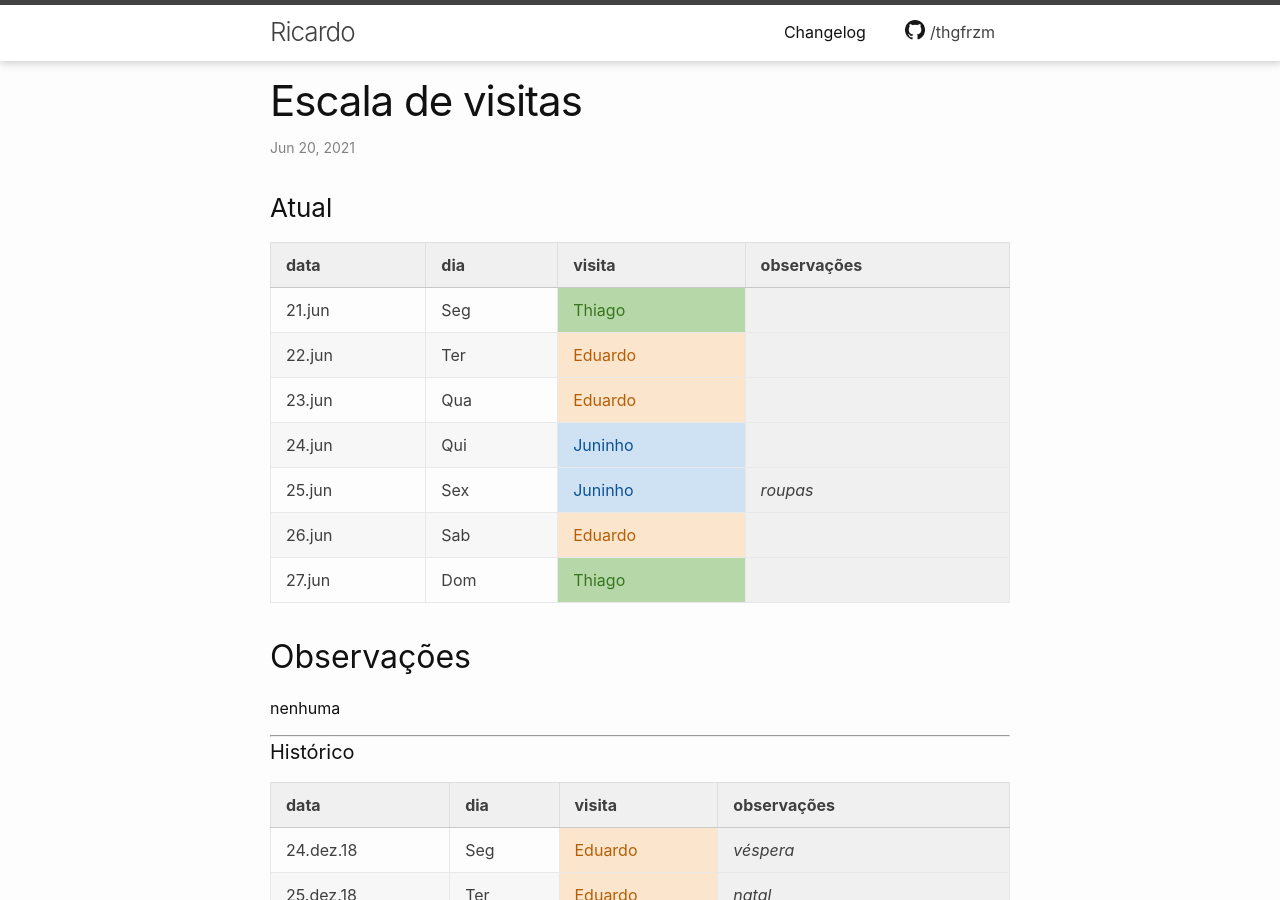
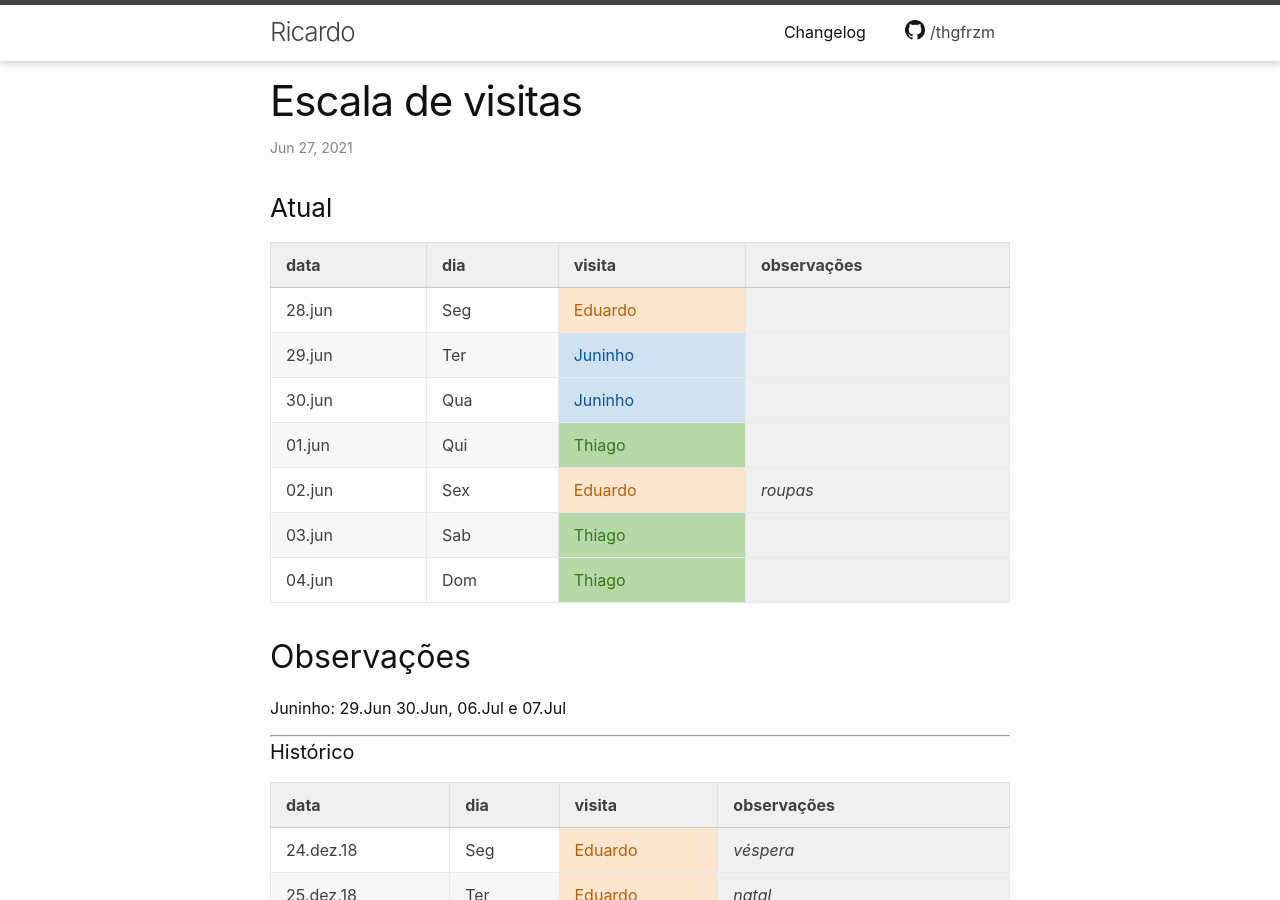
Before and after one commit to thgfrzm/ricardo, a Jekyll site: the page built from _posts/2018-12-23-escala-visitas.markdown, in a window 1280 px wide and 900 px high. Built offline with Jekyll 4.4.1, drawn with Linux system fonts in a browser that asks for light colours; some of the changed text lies outside the part shown.

Commit message:
Update 2018-12-23-escala-visitas.markdown

```diff
--- a/_posts/2018-12-23-escala-visitas.markdown
+++ b/_posts/2018-12-23-escala-visitas.markdown
@@ -1,7 +1,7 @@
 ---
 layout: post
 title:  "Escala de visitas"
-date:   2021-06-20 20:50:00 -0300
+date:   2021-06-27 20:50:00 -0300
 categories: agenda
 ---
 <!--
@@ -15,17 +15,17 @@ categories: agenda
 
 | data   | dia | visita  | observações |
 | ------ | --- | ------- | ----------- |
-| 21.jun | Seg | Thiago  |             |
-| 22.jun | Ter | Eduardo |             |
-| 23.jun | Qua | Eduardo |             |
-| 24.jun | Qui | Juninho |             |
-| 25.jun | Sex | Juninho | _roupas_    |
-| 26.jun | Sab | Eduardo |             |
-| 27.jun | Dom | Thiago  |             |
+| 28.jun | Seg | Eduardo |             |
+| 29.jun | Ter | Juninho |             |
+| 30.jun | Qua | Juninho |             |
+| 01.jun | Qui | Thiago  |             |
+| 02.jun | Sex | Eduardo | _roupas_    |
+| 03.jun | Sab | Thiago  |             |
+| 04.jun | Dom | Thiago  |             |
 
 ## Observações
 
-nenhuma
+Juninho: 29.Jun 30.Jun, 06.Jul e 07.Jul
 
 ---
 
@@ -943,3 +943,10 @@ nenhuma
 | 18.jun    | Sex | Juninho     |                     |
 | 19.jun    | Sab | Thiago      | _roupas_            |
 | 20.jun    | Dom | Thiago      |                     |
+| 21.jun    | Seg | Thiago      |                     |
+| 22.jun    | Ter | Eduardo     |                     |
+| 23.jun    | Qua | Eduardo     |                     |
+| 24.jun    | Qui | Juninho     |                     |
+| 25.jun    | Sex | Juninho     | _roupas_            |
+| 26.jun    | Sab | Eduardo     |                     |
+| 27.jun    | Dom | Thiago      |                     |
```
